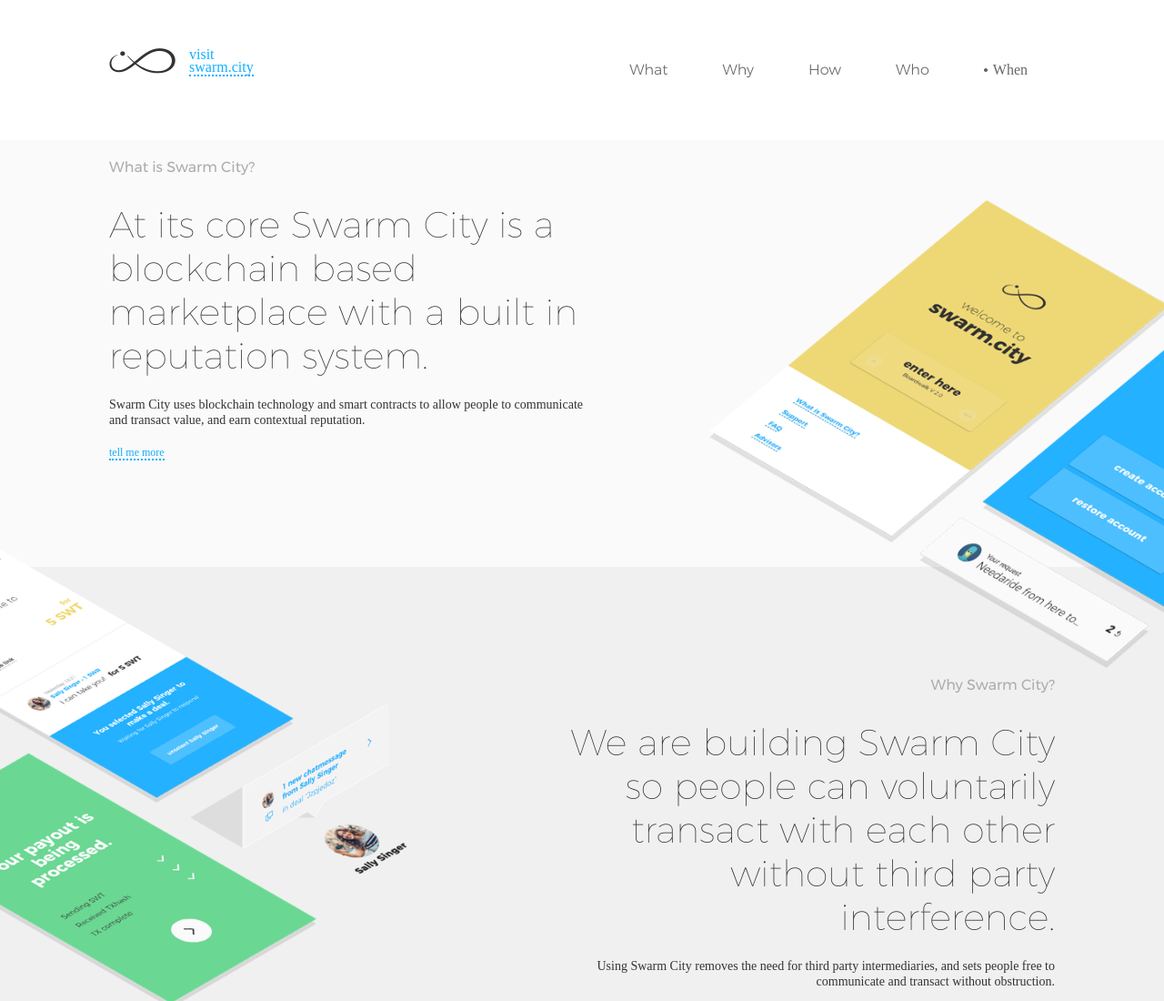
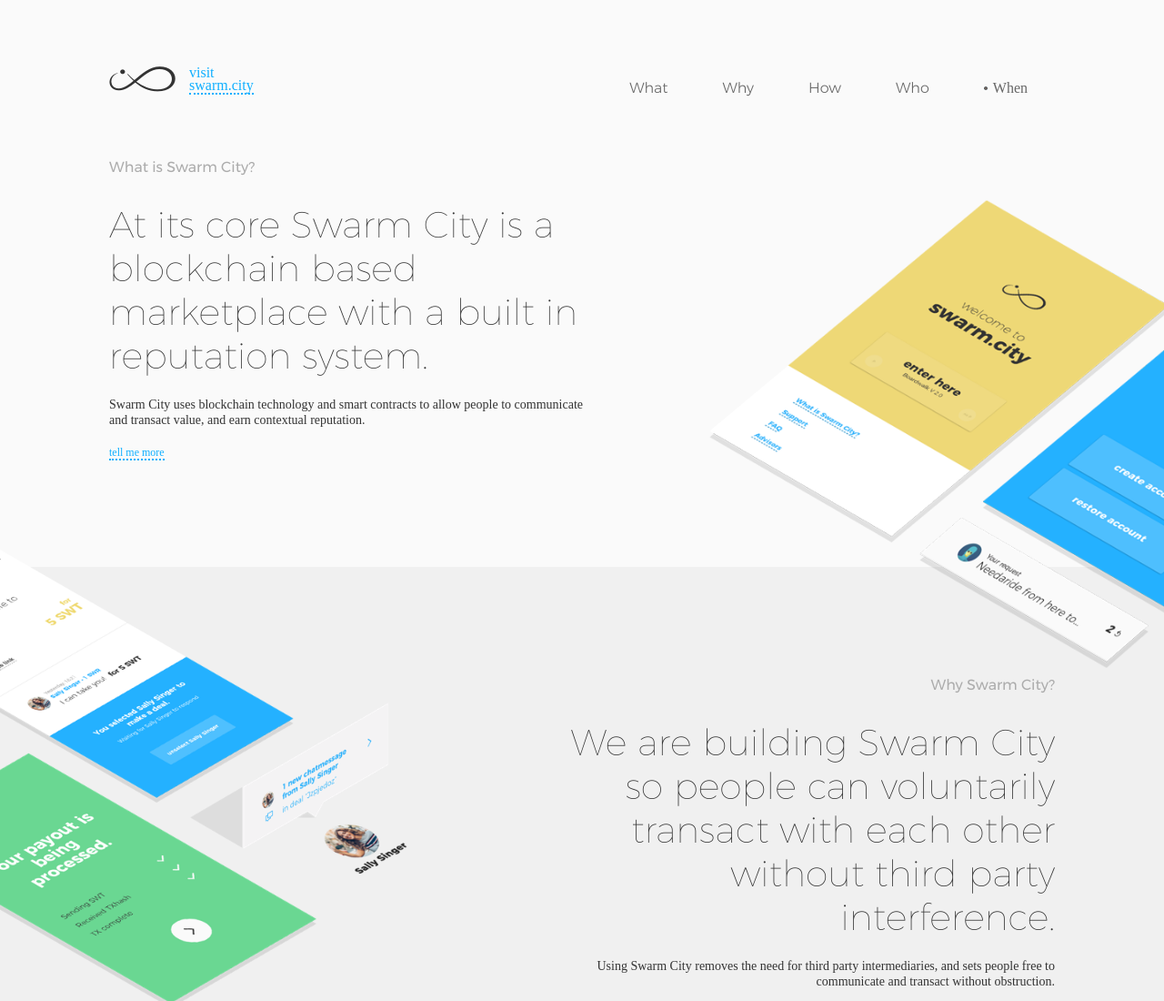
Before and after one commit to sugarpusher/thisis.swarm.city, a plain HTML site: page index.html in a window 1280 px wide. Shown: the top 1100 px of the page at 91% size. Drawn offline with nearby package versions, Linux system fonts and the light colour scheme; a web font is replaced by a local one.

Commit message:
Edits to navbar css

```diff
--- a/style.css
+++ b/style.css
@@ -52,9 +52,9 @@ body {
 }
 
 .navbar {
-  padding: 35px 0 55px;
-  background-color: rgba(255,255,255,0.9);
-}
+  padding: 55px 0 25px;
+  background-color: rgba(250,250,250,0.9);
+  }
 
 .navbar-light .navbar-brand {
   color: #0FAFFF;
```
